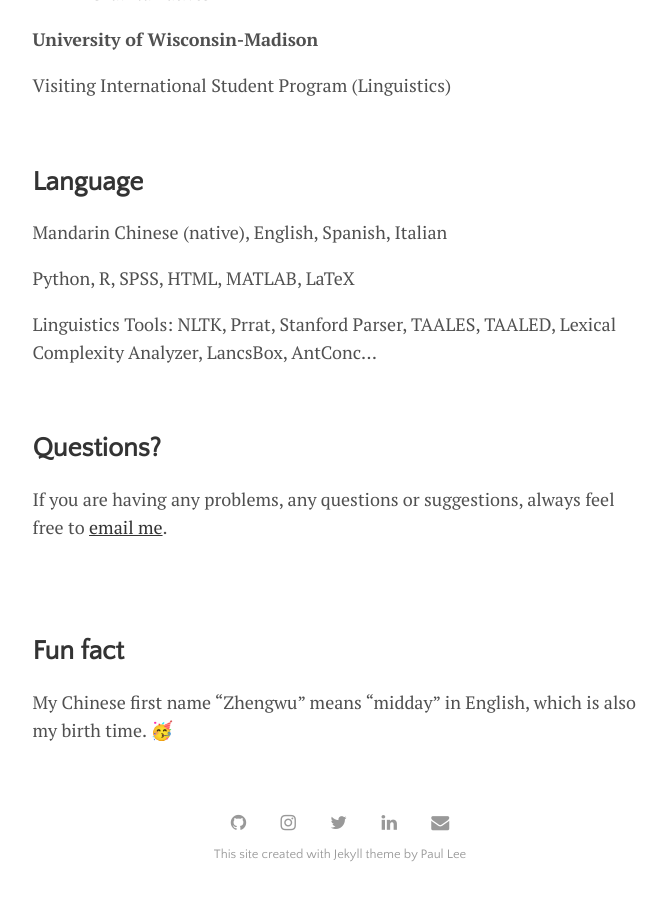
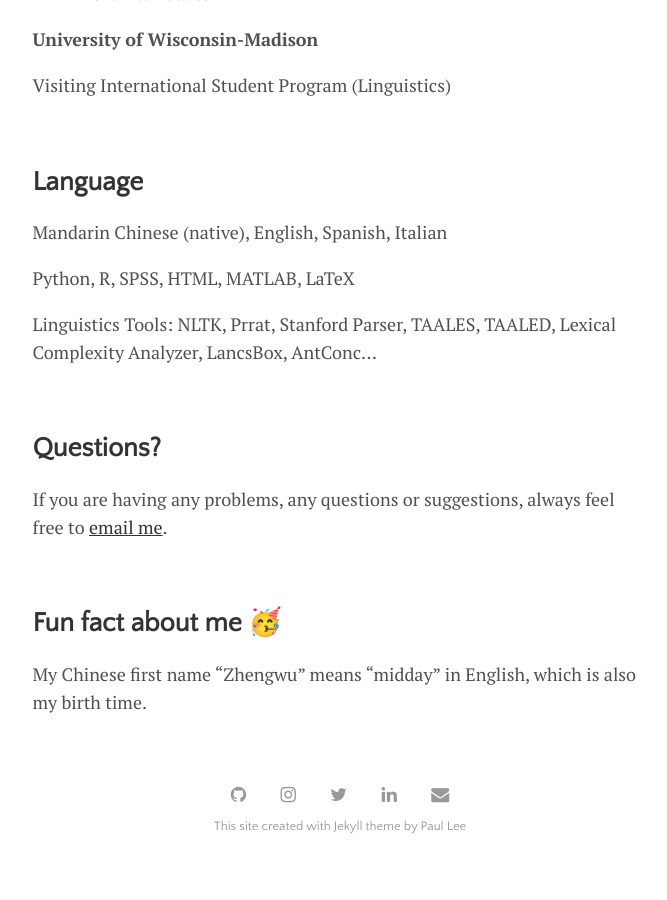
Before and after one commit to zhengwuma/zhengwuma.github.io, a Jekyll site: the page built from menu/about.md, in a window 1280 px wide and 900 px high, scrolled down 1154 px. Shown: the whole window, without its empty margins (300-967 px from the left). Built offline with Jekyll 4.4.1, drawn with Linux system fonts in a browser that asks for light colours; after the commit the page ends 2026 px from its top, so only the background shows below that.

Commit message:
Update about.md

```diff
--- a/menu/about.md
+++ b/menu/about.md
@@ -55,8 +55,7 @@ Linguistics Tools: NLTK, Prrat, Stanford Parser, TAALES, TAALED, Lexical Complex
 If you are having any problems, any questions or suggestions, always feel free to [email me](mailto:zhengwuma2-c@my.cityu.edu.hk).
 
  <br>
- <br>
 
-## Fun fact
+## Fun fact about me 🥳
 
-My Chinese first name "Zhengwu" means "midday" in English, which is also my birth time. 🥳
+My Chinese first name "Zhengwu" means "midday" in English, which is also my birth time.
```
